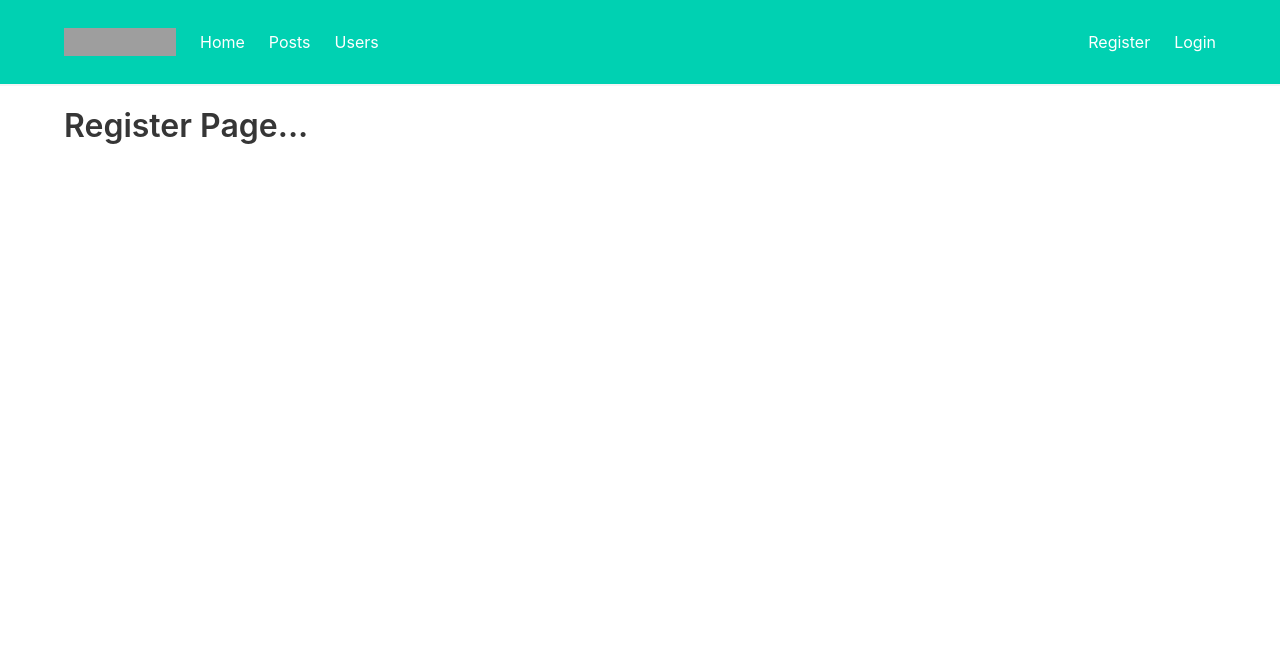
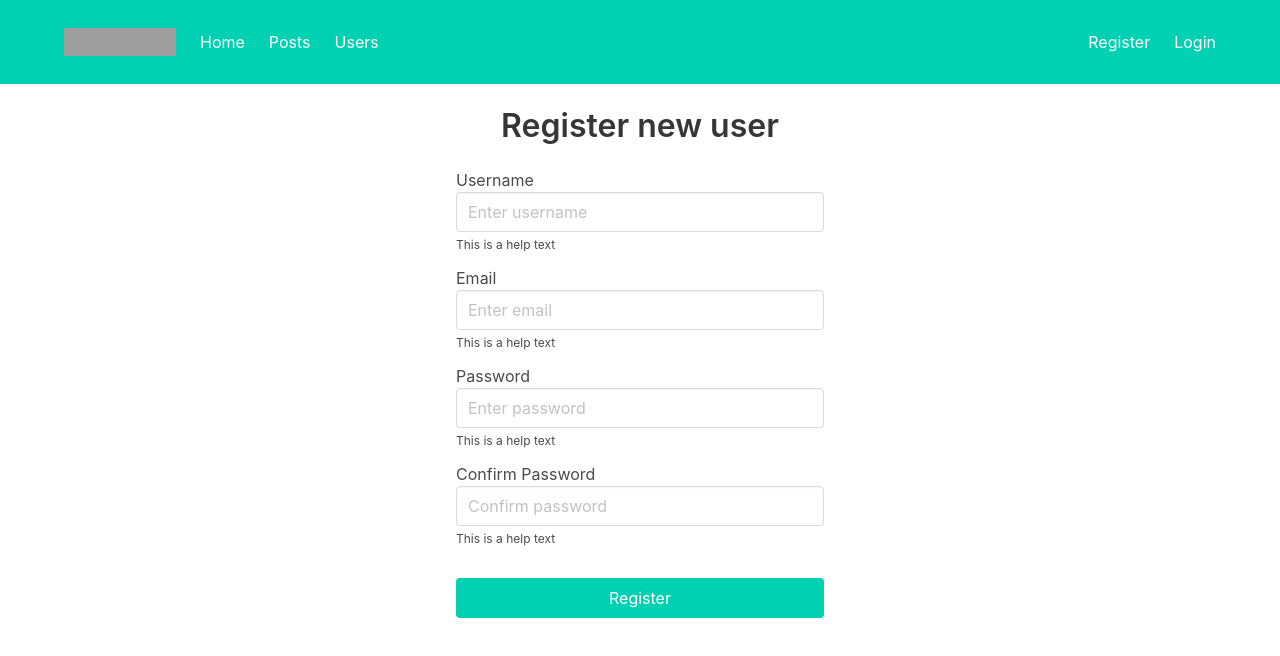
Before and after one commit to jmrmgn/topsglob, a React (Create React App) app in the folder client/: page /register in a window 1280 px wide. Shown: the top 656 px of the page. Built offline with nearby package versions, Linux system fonts and the light colour scheme; grey boxes are pictures that could not be loaded.

Commit message:
user registration form

```diff
--- a/client/src/App.css
+++ b/client/src/App.css
@@ -0,0 +1,80 @@
+.m-none { margin: 0; }
+.p-none { padding: 0; }
+.m-t-none { margin-top: 0; }
+.p-t-none { padding-top: 0; }
+.m-r-none { margin-right: 0; }
+.p-r-none { padding-right: 0; }
+.m-b-none { margin-bottom: 0; }
+.p-b-none { padding-bottom: 0; }
+.m-l-none { margin-left: 0; }
+.p-l-none { padding-left: 0; }
+.m-xxs { margin: 0.125rem; }
+.p-xxs { padding: 0.125rem; }
+.m-t-xxs { margin-top: 0.125rem; }
+.p-t-xxs { padding-top: 0.125rem; }
+.m-r-xxs { margin-right: 0.125rem; }
+.p-r-xxs { padding-right: 0.125rem; }
+.m-b-xxs { margin-bottom: 0.125rem; }
+.p-b-xxs { padding-bottom: 0.125rem; }
+.m-l-xxs { margin-left: 0.125rem; }
+.p-l-xxs { padding-left: 0.125rem; }
+.m-xs { margin: 0.25rem; }
+.p-xs { padding: 0.25rem; }
+.m-t-xs { margin-top: 0.25rem; }
+.p-t-xs { padding-top: 0.25rem; }
+.m-r-xs { margin-right: 0.25rem; }
+.p-r-xs { padding-right: 0.25rem; }
+.m-b-xs { margin-bottom: 0.25rem; }
+.p-b-xs { padding-bottom: 0.25rem; }
+.m-l-xs { margin-left: 0.25rem; }
+.p-l-xs { padding-left: 0.25rem; }
+.m-sm { margin: 0.5rem; }
+.p-sm { padding: 0.5rem; }
+.m-t-sm { margin-top: 0.5rem; }
+.p-t-sm { padding-top: 0.5rem; }
+.m-r-sm { margin-right: 0.5rem; }
+.p-r-sm { padding-right: 0.5rem; }
+.m-b-sm { margin-bottom: 0.5rem; }
+.p-b-sm { padding-bottom: 0.5rem; }
+.m-l-sm { margin-left: 0.5rem; }
+.p-l-sm { padding-left: 0.5rem; }
+.m-md { margin: 1rem; }
+.p-md { padding: 1rem; }
+.m-t-md { margin-top: 1rem; }
+.p-t-md { padding-top: 1rem; }
+.m-r-md { margin-right: 1rem; }
+.p-r-md { padding-right: 1rem; }
+.m-b-md { margin-bottom: 1rem; }
+.p-b-md { padding-bottom: 1rem; }
+.m-l-md { margin-left: 1rem; }
+.p-l-md { padding-left: 1rem; }
+.m-lg { margin: 2rem; }
+.p-lg { padding: 2rem; }
+.m-t-lg { margin-top: 2rem; }
+.p-t-lg { padding-top: 2rem; }
+.m-r-lg { margin-right: 2rem; }
+.p-r-lg { padding-right: 2rem; }
+.m-b-lg { margin-bottom: 2rem; }
+.p-b-lg { padding-bottom: 2rem; }
+.m-l-lg { margin-left: 2rem; }
+.p-l-lg { padding-left: 2rem; }
+.m-xl { margin: 4rem; }
+.p-xl { padding: 4rem; }
+.m-t-xl { margin-top: 4rem; }
+.p-t-xl { padding-top: 4rem; }
+.m-r-xl { margin-right: 4rem; }
+.p-r-xl { padding-right: 4rem; }
+.m-b-xl { margin-bottom: 4rem; }
+.p-b-xl { padding-bottom: 4rem; }
+.m-l-xl { margin-left: 4rem; }
+.p-l-xl { padding-left: 4rem; }
+.m-xxl { margin: 8rem; }
+.p-xxl { padding: 8rem; }
+.m-t-xxl { margin-top: 8rem; }
+.p-t-xxl { padding-top: 8rem; }
+.m-r-xxl { margin-right: 8rem; }
+.p-r-xxl { padding-right: 8rem; }
+.m-b-xxl { margin-bottom: 8rem; }
+.p-b-xxl { padding-bottom: 8rem; }
+.m-l-xxl { margin-left: 8rem; }
+.p-l-xxl { padding-left: 8rem; }
--- a/client/src/components/auth/Register.js
+++ b/client/src/components/auth/Register.js
@@ -1,11 +1,59 @@
 import React, { Component } from 'react';
 
 class Register extends Component {
+   onSubmit = e => {
+      e.preventDefault();
+   }
+
    render() {
       return (
-         <div>
-            <h1 className="title">Register Page...</h1>
-         </div>
+         <div className="block">
+            <div className="columns">
+               <div className="column is-8 is-offset-2">
+                  <h1 className="title has-text-centered">Register new user</h1>
+                  <div className="columns">
+                     <div className="column is-6 is-offset-3">
+                        <form onSubmit={this.onSubmit.bind(this)}>
+                           <div className="field">
+                              <label htmlFor="username">Username</label>
+                              <div className="control">
+                                 <input type="text" className="input" placeholder="Enter username" />
+                              </div>
+                              <p className="help">This is a help text</p>
+                           </div>
+
+                           <div className="field">
+                              <label htmlFor="email">Email</label>
+                              <div className="control">
+                                 <input type="email" className="input" placeholder="Enter email" />
+                              </div>
+                              <p className="help">This is a help text</p>
+                           </div>
+                           <div className="field">
+                              <label htmlFor="password">Password</label>
+                              <div className="control">
+                                 <input type="password" className="input" placeholder="Enter password" />
+                              </div>
+                              <p className="help">This is a help text</p>
+                           </div>
+                           <div className="field">
+                              <label htmlFor="confirmPassword">Confirm Password</label>
+                              <div className="control">
+                                 <input type="password" className="input" placeholder="Confirm password" />
+                              </div>
+                              <p className="help">This is a help text</p>
+                           </div>
+                           <div className="field" style={{ marginTop: 30 }}>
+                              <div className="control">
+                                 <button className="button is-primary is-fullwidth">Register</button>
+                              </div>
+                           </div>
+                        </form>
+                     </div>
+                  </div>
+               </div>
+            </div>
+            </div>
       )
    }
 }
```
Also changed, not shown: client/src/components/common/TextFieldGroup.js (added).
